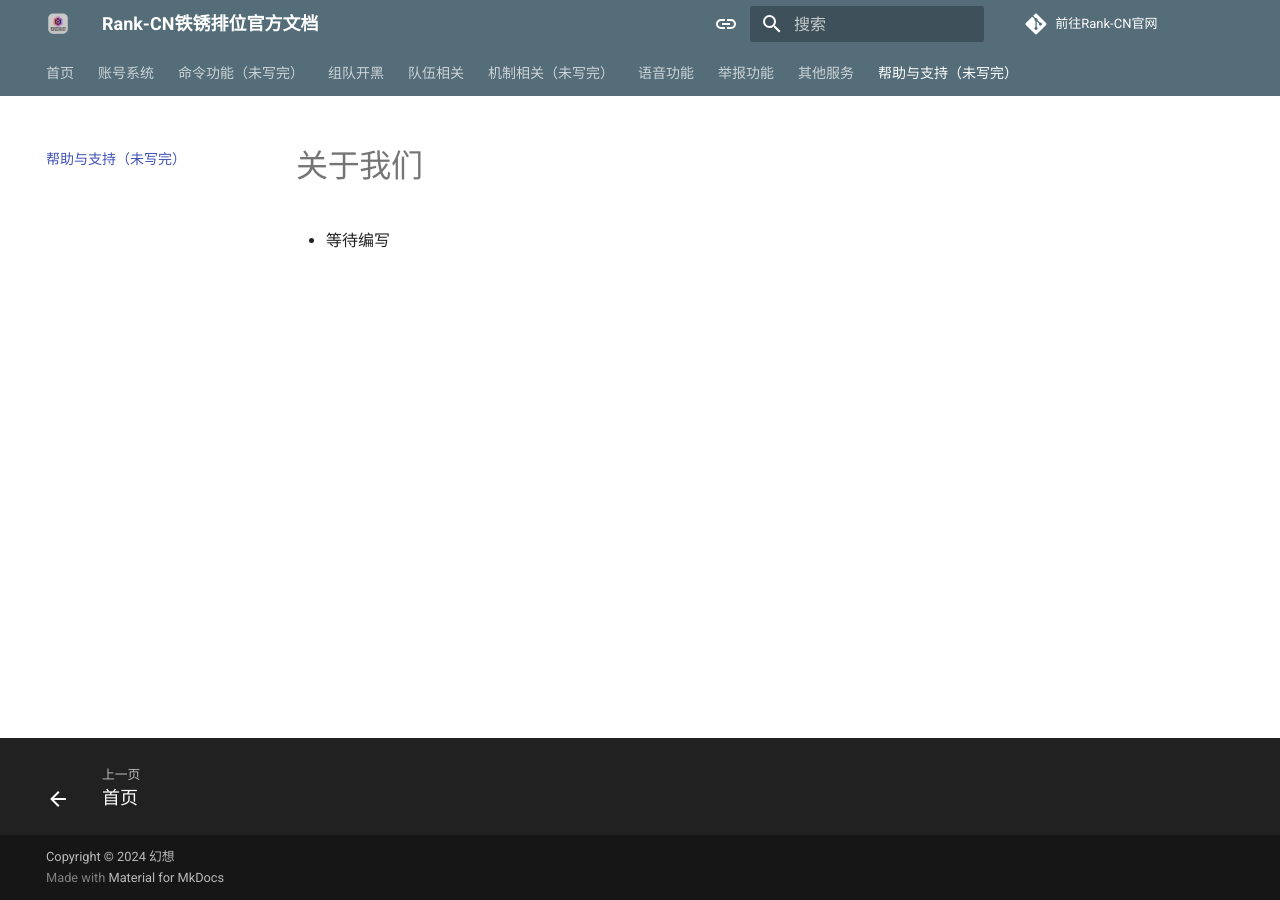
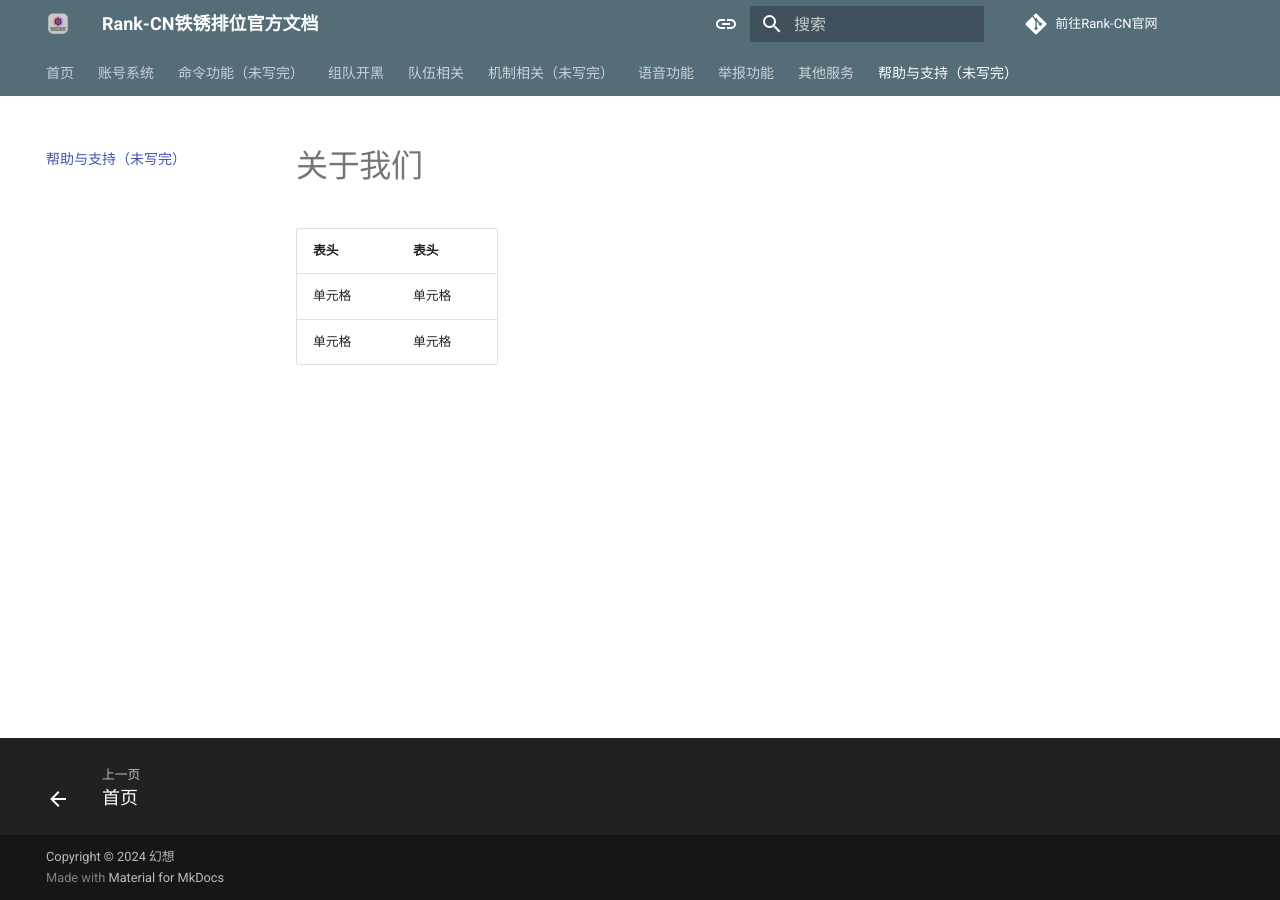
Before and after one commit to Mitpoppy/rw-rank-docs, an MkDocs documentation site: the page built from docs/about.md, in a window 1280 px wide. Built offline with MkDocs 1.6.1 and Material for MkDocs 9.7.7, drawn with Linux system fonts in a browser that asks for light colours.

Commit message:
更新 about.md

```diff
--- a/docs/about.md
+++ b/docs/about.md
@@ -1,2 +1,5 @@
 # 关于我们
-- 等待编写
+|  表头   | 表头  |
+|  ----  | ----  |
+| 单元格  | 单元格 |
+| 单元格  | 单元格 |
```
